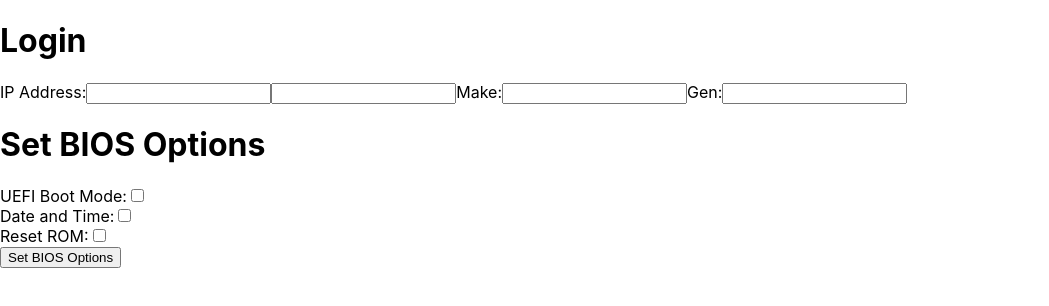
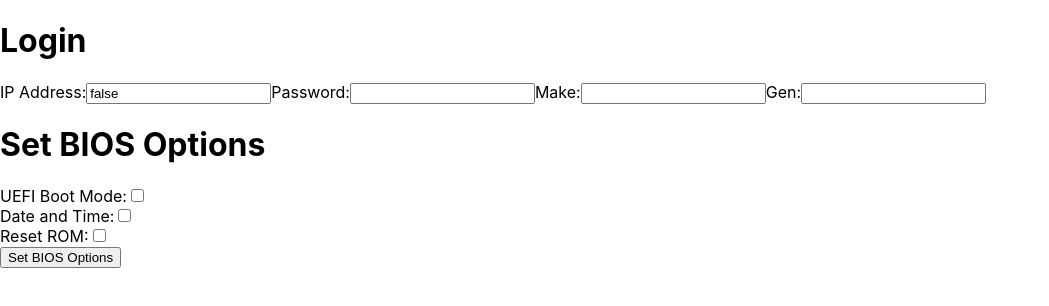
Before and after one commit to dgreenhalgh0201/MKB_redfish, a React (Create React App) app in the folder frontend/mkb_redfish_frontend/: page / in a window 1280 px wide. Shown: the top 306 px of the page, without its empty margins (0-1049 px from the left). Built offline with nearby package versions, Linux system fonts and the light colour scheme.

Commit message:
attempting to resolve cyclic object values

```diff
--- a/frontend/mkb_redfish_frontend/src/App.js
+++ b/frontend/mkb_redfish_frontend/src/App.js
@@ -20,7 +20,7 @@ function App() {
   const handleSubmit = async (e) => {
     e.preventDefault();
     try {
-      await api.post('/api/set_bios_options', {
+      const payload = {
         uefi_boot_mode: uefiBootMode,
         date_time: dateTime,
         reset_rom: resetRom,
@@ -28,8 +28,14 @@ function App() {
         password: machinePW,
         gen: generation,
         make: maker
+      };
+      await api.post('/api/set_bios_options', JSON.stringify(payload), {
+        headers: {
+          'Content-Type': 'application/json'
+        }
       });
       console.log(api.data.message);
+      console.log("SUCCESS");
     } catch (error) {
       console.error(error);
     }
@@ -41,9 +47,10 @@ function App() {
       <form onSubmit={handleSubmit}>
         <label>
           IP Address:
-          <input type="text" onChange={setMachineIP}/>
+          <input type="text" value={machineIP} onChange={(e) => setMachineIP(e.target.value)} />
         </label>
         <label>
+          Password:
           <input type="text" onChange={setMachinePW} />
         </label>
         <label>
```
